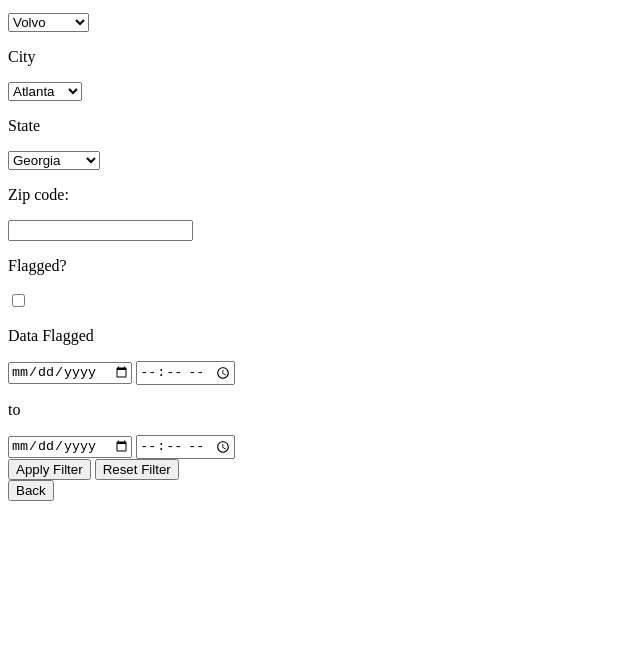
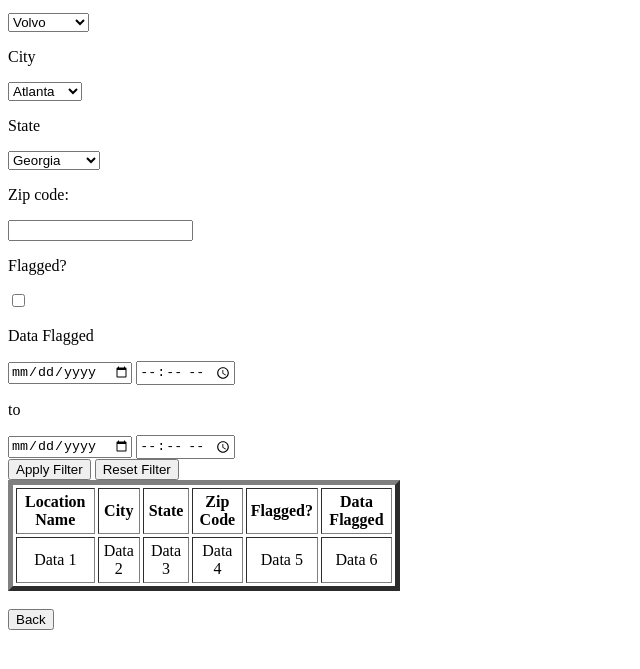
Before and after one commit to ngraham94/CS4400-Heavy, an Electron app: page viewPOIs.html in a window 800 px wide. Shown: the part 101-770 px from the top of the page, without its empty margins (0-640 px from the left). Drawn offline with Linux system fonts and the light colour scheme.

Commit message:
Add files via upload

```diff
--- a/viewPOIs.html
+++ b/viewPOIs.html
@@ -33,6 +33,24 @@
     <br>
     <button id="apply filter">Apply Filter</button>
     <button id="reset filter">Reset Filter</button>
+    <TABLE BORDER="5"    WIDTH="50%"   CELLPADDING="4" CELLSPACING="3">
+     <TR>
+         <TH>Location Name</TH>
+         <TH>City</TH>
+         <TH>State</TH>
+         <TH>Zip Code</TH>
+         <TH>Flagged?</TH>
+         <TH>Data Flagged</TH>
+     </TR>
+     <TR ALIGN="CENTER">
+         <TD>Data 1</TD>
+         <TD>Data 2</TD>
+         <TD>Data 3</TD>
+         <TD>Data 4</TD>
+         <TD>Data 5</TD>
+         <TD>Data 6</TD>
+     </TR>
+ </TABLE>
     <br>
     <button id="back">Back</button>
 </body>
```
Also changed, not shown: POI detail.html (added, +37 -0 lines).
